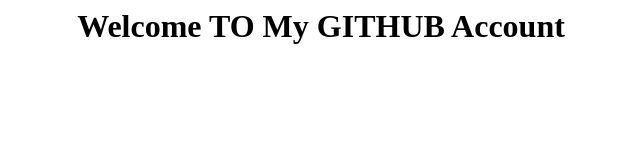
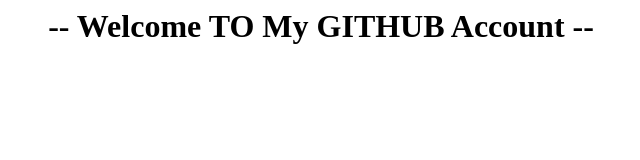
Before and after one commit to dishakumbhar/html, a plain HTML site: page index.html in a window 1280 px wide. Shown: the full height of the page, 319-959 px from the left. Drawn offline with Linux system fonts and the light colour scheme.

Commit message:
first commit

```diff
--- a/index.html
+++ b/index.html
@@ -6,6 +6,6 @@
     <title>Document</title>
 </head>
 <body>
-    <h1 style="text-align: center;">Welcome TO My GITHUB Account</h1>
+    <h1 style="text-align: center;"> -- Welcome TO My GITHUB Account -- </h1>
 </body>
 </html>
```
